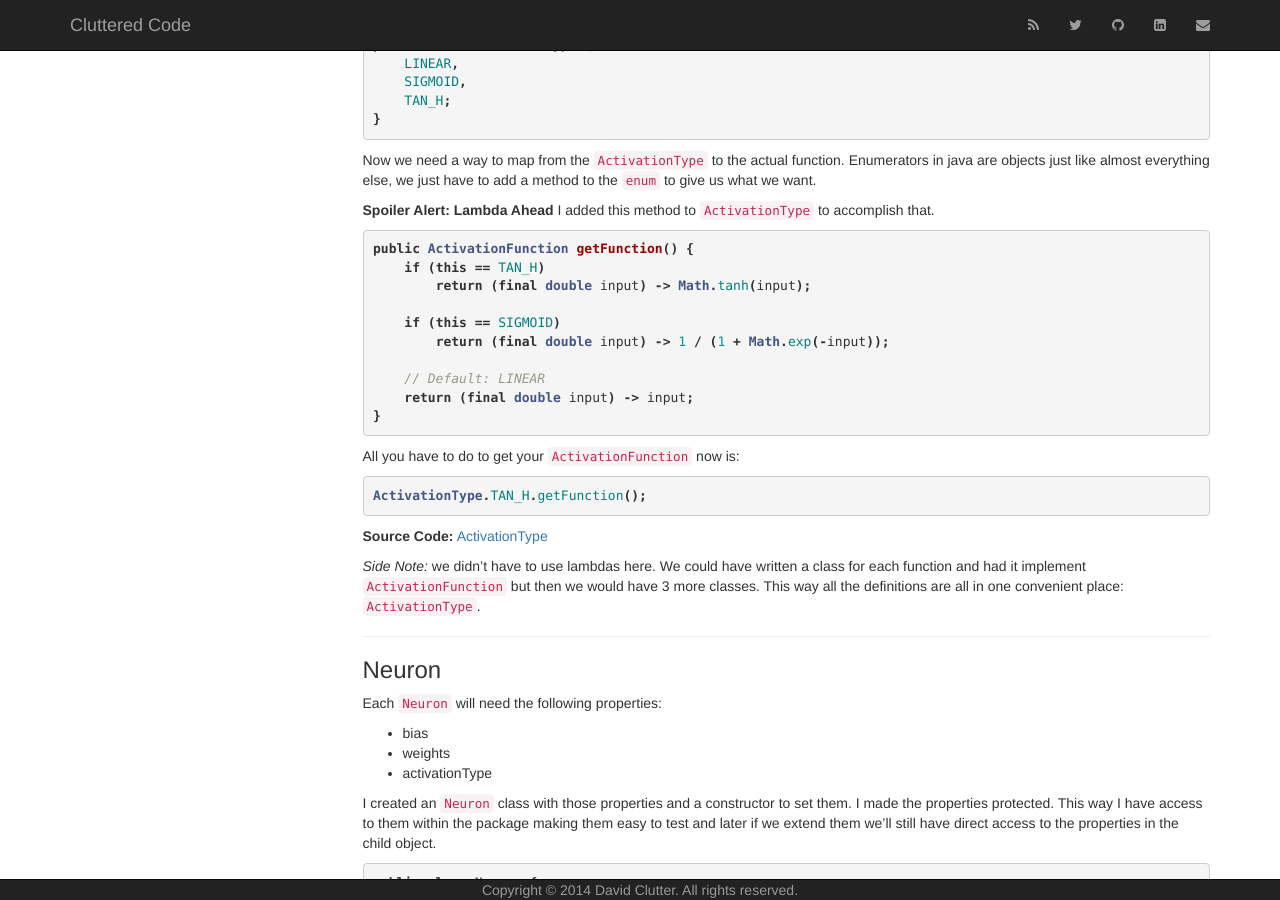
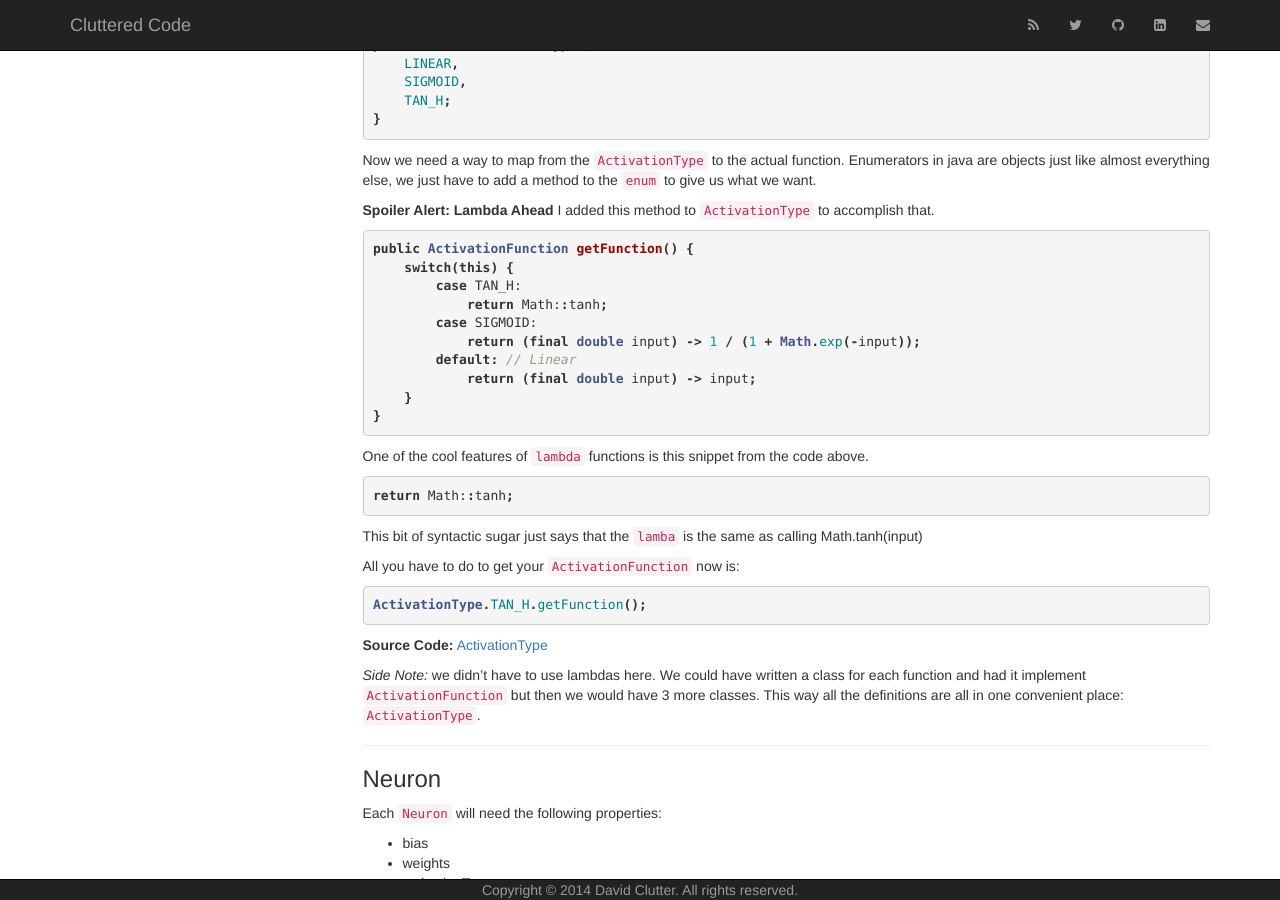
Before and after one commit to cluttered-code/cluttered-code.github.io, a Jekyll site: the page built from _posts/2014-06-26-coding-neurons.md, in a window 1280 px wide and 900 px high, scrolled down 1825 px. Built offline with Jekyll 4.4.1, drawn with Linux system fonts in a browser that asks for light colours; nearby versions of some CDN libraries; formulas are drawn with MathJax 3; comment, search, counter and statistics services are not loaded.

Commit message:
add Math::tanh activaton function

```diff
--- a/_posts/2014-06-26-coding-neurons.md
+++ b/_posts/2014-06-26-coding-neurons.md
@@ -105,16 +105,22 @@ objects just like almost everything else, we just have to add a method to the `e
 **Spoiler Alert: Lambda Ahead** I added this method to `ActivationType` to accomplish that.
 {% highlight java %}
 public ActivationFunction getFunction() {
-    if (this == TAN_H)
-        return (final double input) -> Math.tanh(input);
-
-    if (this == SIGMOID)
-        return (final double input) -> 1 / (1 + Math.exp(-input));
-
-    // Default: LINEAR
-    return (final double input) -> input;
+    switch(this) {
+        case TAN_H:
+            return Math::tanh;
+        case SIGMOID:
+            return (final double input) -> 1 / (1 + Math.exp(-input));
+        default: // Linear
+            return (final double input) -> input;
+    }
 }
 {% endhighlight %}
+
+One of the cool features of `lambda` functions is this snippet from the code above.
+{% highlight java %}
+return Math::tanh;
+{% endhighlight %}
+This bit of syntactic sugar just says that the `lamba` is the same as calling Math.tanh(input)
 
 All you have to do to get your `ActivationFunction` now is:
 {% highlight java %}
```
